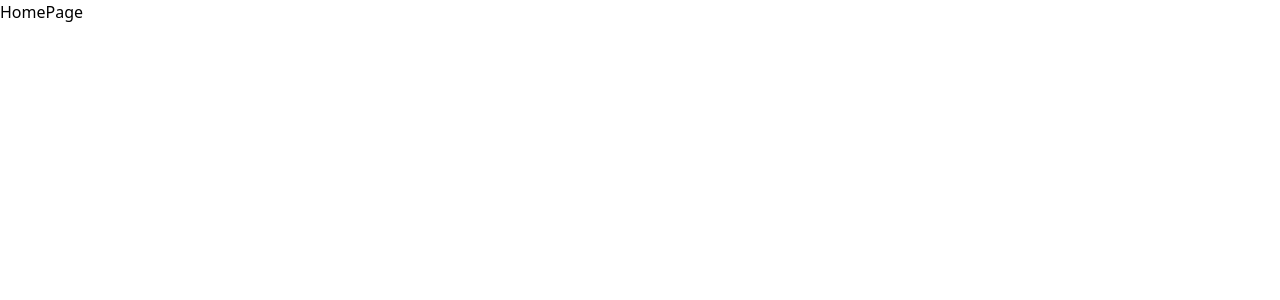
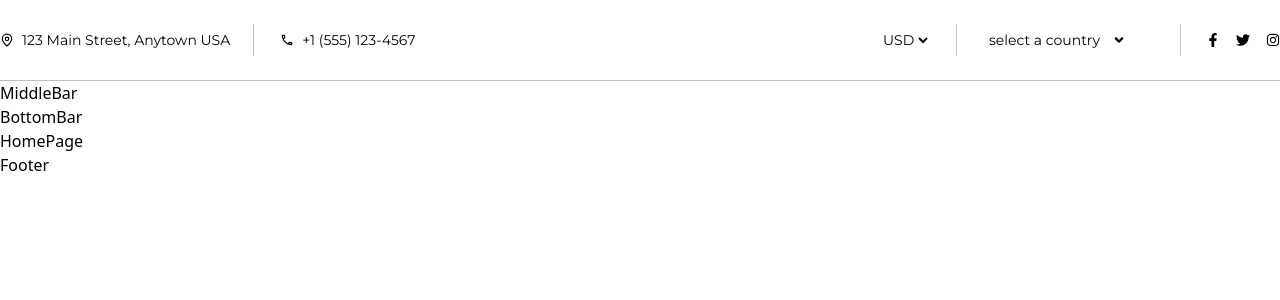
Before and after one commit to moumitaseemaa/eshop, a React (Vite) app: page / in a window 1280 px wide. Shown: the top 300 px of the page. Built offline with nearby package versions, Linux system fonts and the light colour scheme.

Commit message:
TopBar added

```diff
--- a/index.html
+++ b/index.html
@@ -5,6 +5,9 @@
     <link rel="icon" type="image/svg+xml" href="/vite.svg" />
     <meta name="viewport" content="width=device-width, initial-scale=1.0" />
     <title>E-Shop</title>
+    <link rel="preconnect" href="https://fonts.googleapis.com">
+    <link rel="preconnect" href="https://fonts.gstatic.com" crossorigin>
+    <link href="https://fonts.googleapis.com/css2?family=Montserrat:ital,wght@0,100..900;1,100..900&display=swap" rel="stylesheet">
   </head>
   <body>
     <div id="root"></div>
--- a/package.json
+++ b/package.json
@@ -13,6 +13,7 @@
     "@tailwindcss/vite": "^4.1.6",
     "react": "^19.1.0",
     "react-dom": "^19.1.0",
+    "react-icons": "^5.5.0",
     "react-router-dom": "^7.6.0",
     "tailwindcss": "^4.1.6"
   },
--- a/src/App.jsx
+++ b/src/App.jsx
@@ -5,16 +5,19 @@ import ProductDetailsPage from "./pages/ProductDetailsPage";
 import BlogPage from "./pages/BlogPage";
 import CheckoutPage from "./pages/CheckoutPage";
 import ContactPage from "./pages/ContactPage";
+import CommonLayout from "./components/commonLayouts/CommonLayout";
 
 const App = () => {
   return (
     <Routes>
-      <Route index element={<HomePage />} />
-      <Route path="product-list" element={<ProductListPage />} />
-      <Route path="product-details" element={<ProductDetailsPage />} />
-      <Route path="blog" element={<BlogPage />} />
-      <Route path="checkout" element={<CheckoutPage />} />
-      <Route path="contact" element={<ContactPage />} />
+      <Route element={<CommonLayout />}>
+        <Route path="/" element={<HomePage />} />
+        <Route path="/product-list" element={<ProductListPage />} />
+        <Route path="/product-details" element={<ProductDetailsPage />} />
+        <Route path="/blog" element={<BlogPage />} />
+        <Route path="/checkout" element={<CheckoutPage />} />
+        <Route path="/contact" element={<ContactPage />} />
+      </Route>
     </Routes>
   );
 };
--- /dev/null
+++ b/src/components/Container.jsx
@@ -0,0 +1,8 @@
+
+const Container = ({children,className}) => {
+  return (
+    <div className={`max-w-[1520px] mx-auto ${className}`}>{children}</div>
+  )
+}
+
+export default Container
--- /dev/null
+++ b/src/components/commonLayouts/CommonLayout.jsx
@@ -0,0 +1,14 @@
+import { Outlet } from "react-router-dom";
+import Header from "../header/Header";
+
+const CommonLayout = () => {
+  return (
+    <>
+      <Header />
+      <Outlet />
+      <div>Footer</div>
+    </>
+  );
+};
+
+export default CommonLayout;
--- /dev/null
+++ b/src/components/commonLayouts/Flex.jsx
@@ -0,0 +1,8 @@
+
+const Flex = ({children,className}) => {
+  return (
+    <div className={`flex ${className}`}>{children}</div>
+  )
+}
+
+export default Flex
--- /dev/null
+++ b/src/components/header/BottomBar.jsx
@@ -0,0 +1,9 @@
+import React from 'react'
+
+const BottomBar = () => {
+  return (
+    <div>BottomBar</div>
+  )
+}
+
+export default BottomBar
--- /dev/null
+++ b/src/components/header/Header.jsx
@@ -0,0 +1,16 @@
+import React from 'react'
+import TopBar from './TopBar'
+import MiddleBar from './MiddleBar'
+import BottomBar from './BottomBar'
+
+const Header = () => {
+  return (
+    <>
+        <TopBar/>
+        <MiddleBar/>
+        <BottomBar/>
+    </>
+  )
+}
+
+export default Header
--- /dev/null
+++ b/src/components/header/MiddleBar.jsx
@@ -0,0 +1,9 @@
+import React from 'react'
+
+const MiddleBar = () => {
+  return (
+    <div>MiddleBar</div>
+  )
+}
+
+export default MiddleBar
--- /dev/null
+++ b/src/components/header/TopBar.jsx
@@ -0,0 +1,20 @@
+import React from "react";
+import Container from "../Container";
+import Flex from "../commonLayouts/Flex";
+import TopLeftBar from "./topComponent/TopLeftBar";
+import TopRightBar from "./topComponent/TopRightBar";
+
+const TopBar = () => {
+  return (
+    <div className=" border-b border-[#BFBFBF] border-solid">
+      <Container>
+        <Flex className={"justify-between items-center py-[22px] font-['Montserrat'] font-normal text-sm"}>
+          <TopLeftBar />
+          <TopRightBar />
+        </Flex>
+      </Container>
+    </div>
+  );
+};
+
+export default TopBar;
--- /dev/null
+++ b/src/components/header/topComponent/TopLeftBar.jsx
@@ -0,0 +1,24 @@
+import { Link } from "react-router-dom";
+import { LuMapPin } from "react-icons/lu";
+import { MdOutlinePhone } from "react-icons/md";
+
+const TopLeftBar = () => {
+  return (
+    <div className="flex items-center gap-[50px] relative after:absolute after:content-[''] after:bg-[#BFBFBF] after:w-[1px] after:h-[32px] after:left-[61%] after:top-[50%] after:-translate-y-1/2">
+      <Link
+        to={"https://maps.app.goo.gl/8z2YEqrA2CYrKGrs5"}
+        target="-blank"
+        className="flex items-center gap-2 "
+      >
+        <LuMapPin />
+        123 Main Street, Anytown USA
+      </Link>
+      <Link to={"tel:01912384567"} className="flex items-center gap-2">
+        <MdOutlinePhone />
+        +1 (555) 123-4567
+      </Link>
+    </div>
+  );
+};
+
+export default TopLeftBar;
--- /dev/null
+++ b/src/components/header/topComponent/TopRightBar.jsx
@@ -0,0 +1,118 @@
+import React, { useState } from "react";
+import Flex from "../../commonLayouts/Flex";
+import { FaAngleDown } from "react-icons/fa";
+import { FaFacebookF } from "react-icons/fa";
+import { FaTwitter } from "react-icons/fa6";
+import { FaInstagram } from "react-icons/fa";
+import { Link } from "react-router-dom";
+
+const TopRightBar = () => {
+  const [selectedCountry, setSelectedCountry] = useState(null);
+  const [isPost, setIsPost] = useState(false);
+  const countries = [
+    {
+      name: "United State",
+      value: "USA",
+      flag: "https://flagcdn.com/16x12/us.png",
+    },
+    { name: "Canada", value: "CA", flag: "https://flagcdn.com/16x12/ca.png" },
+    {
+      name: "United King",
+      value: "UK",
+      flag: "https://flagcdn.com/16x12/gb.png",
+    },
+    {
+      name: "Australia",
+      value: "AU",
+      flag: "https://flagcdn.com/16x12/au.png",
+    },
+    { name: "Germany", value: "GE", flag: "https://flagcdn.com/16x12/de.png" },
+    { name: "France", value: "FR", flag: "https://flagcdn.com/16x12/fr.png" },
+  ];
+
+  const handleSelectCountry = (country) => {
+    setSelectedCountry(country);
+    setIsPost(false);
+  };
+
+  return (
+    <Flex className={"justify-end items-center gap-x-[50px]"}>
+      <div>
+        <select name="currency">
+          <option value="USD">USD</option>
+          <option value="BDT">BDT</option>
+        </select>
+      </div>
+      <div className="relative after:absolute after:content-[''] after:bg-[#BFBFBF] after:w-[1px] after:h-[32px] after:left-[-25px] after:top-[50%] after:-translate-y-1/2 before:absolute before:content-[''] before:bg-[#BFBFBF] before:w-[1px] before:h-[32px] before:right-[-25px] before:top-[50%] before:-translate-y-1/2">
+        <select
+          className="w-[150px] hidden "
+          name="country"
+          value={selectedCountry?.value || ""}
+          onChange={(e) => {
+            const country = countries.find((c) => c.value === e.target.value);
+            setSelectedCountry(country);
+          }}
+        >
+          {countries.map((country, index) => (
+            <option value={country.value}>{country.name}</option>
+          ))}
+        </select>
+
+        {/* custom dropdown */}
+        <div
+          className={"w-[175px]  p-2 cursor-pointer flex items-center"}
+          onClick={() => setIsPost(!isPost)}
+        >
+          {selectedCountry ? (
+            <>
+              <img
+                src={selectedCountry?.flag}
+                alt={selectedCountry?.name}
+                className={"w-5 h-4 mr-2"}
+              />
+              <span className="mr-6 ">{selectedCountry?.name}</span>
+              <FaAngleDown />
+            </>
+          ) : (
+            <span className="gap-3 flex items-center">
+              select a country <FaAngleDown />
+            </span>
+          )}
+        </div>
+
+        {/* option list */}
+        {isPost && (
+          <ul className="absolute shadow-lg w-full border border-gray-300 bg-white z-10">
+            {countries.map((country, index) => (
+              <li
+                key={country.value}
+                className="flex items-center gap-2 p-2  hover:border-gray-200 cursor-pointer "
+                onClick={() => handleSelectCountry(country)}
+              >
+                <img
+                  src={country?.flag}
+                  alt={country?.name}
+                  className={"w-5 h-4 mr-2"}
+                />
+                {country.name}
+              </li>
+            ))}
+          </ul>
+        )}
+      </div>
+      <Flex className={"items-center gap-4"}>
+        <Link to="/">
+          <FaFacebookF />
+        </Link>
+        <Link to="/">
+          <FaTwitter />
+        </Link>
+        <Link to="/">
+          <FaInstagram />
+        </Link>
+      </Flex>
+    </Flex>
+  );
+};
+
+export default TopRightBar;
```
Also changed, not shown: 1 other file (tests, documents, lock files or other folders).
